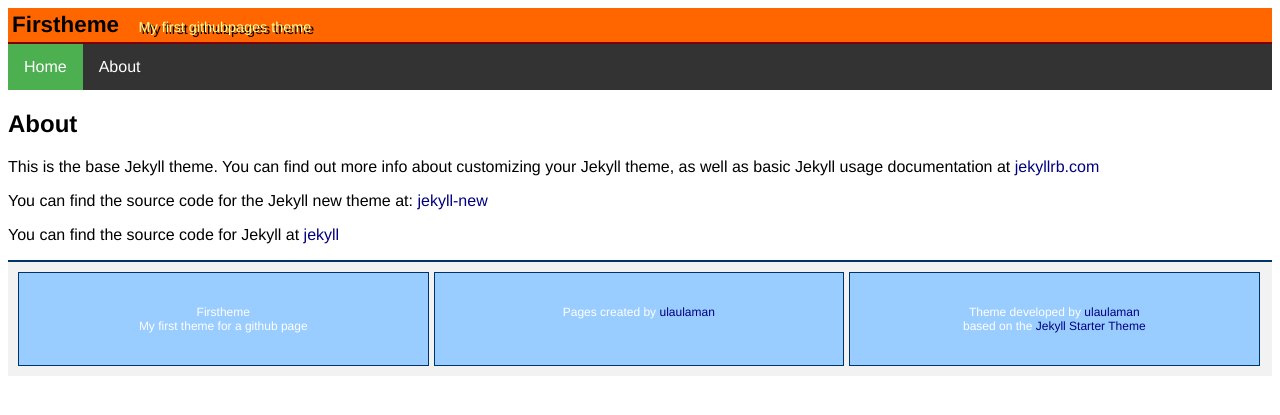
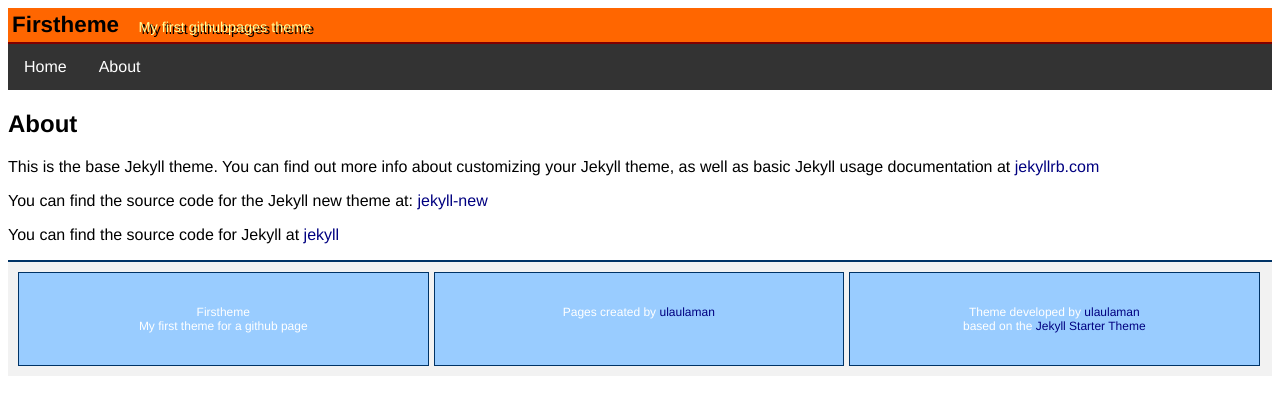
Before and after one commit to ulaulaman/firstheme, a Jekyll site: the page built from about.md, in a window 1280 px wide. Shown: the top 415 px of the page. Built offline with Jekyll 4.4.1, drawn with Linux system fonts in a browser that asks for light colours.

Commit message:
Update header.html

```diff
--- a/_includes/header.html
+++ b/_includes/header.html
@@ -7,7 +7,7 @@
 
 <div>
   <menu>
-    <page><a class="active" href="{{ 'index.html' | relative_url }}">Home</a></page>
+    <page><a href="{{ 'index.html' | relative_url }}">Home</a></page>
     <page><a href="{{ 'about.html' | relative_url }}">About</a></page>
   </menu>
 </div>
```
